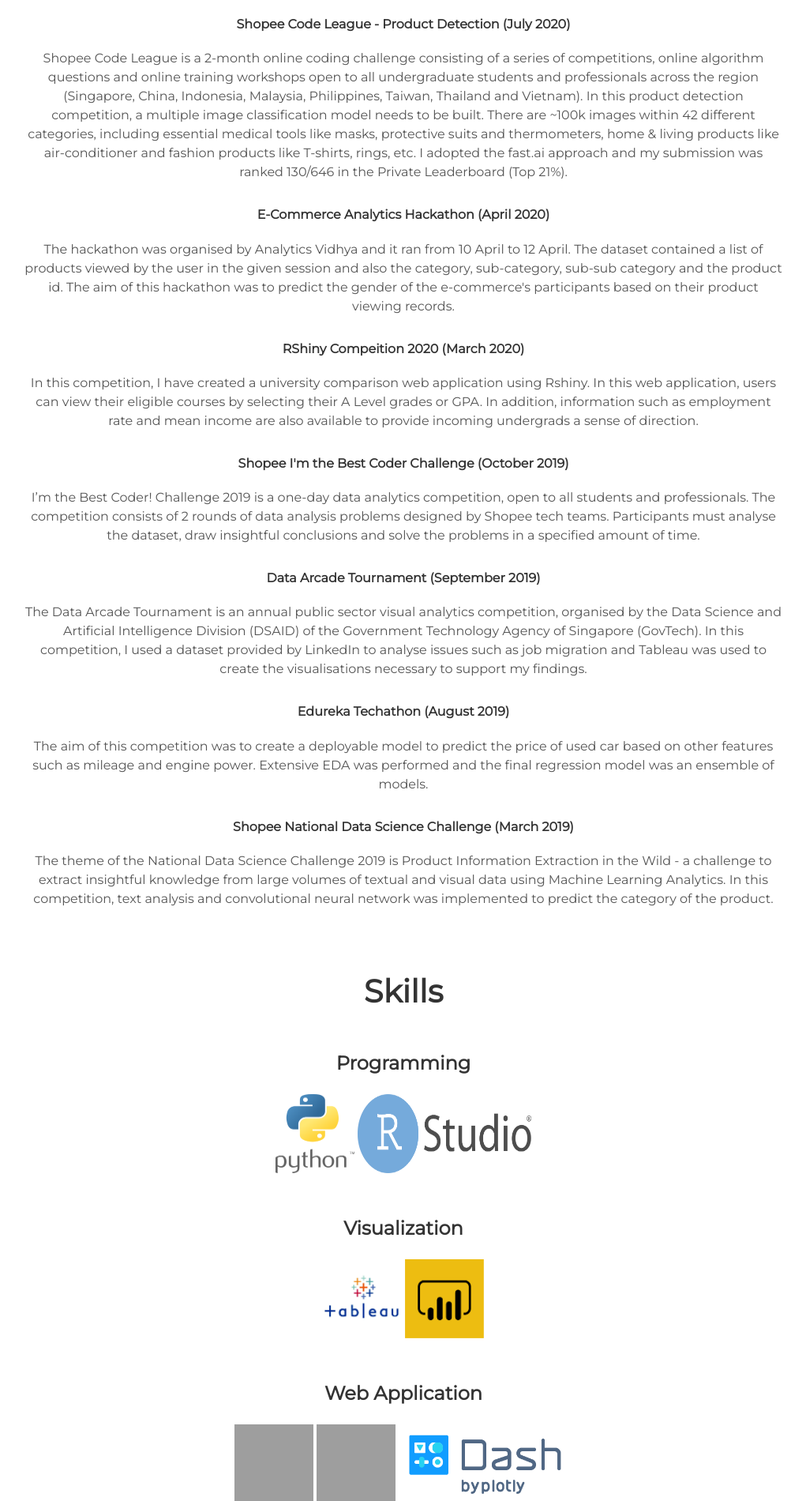
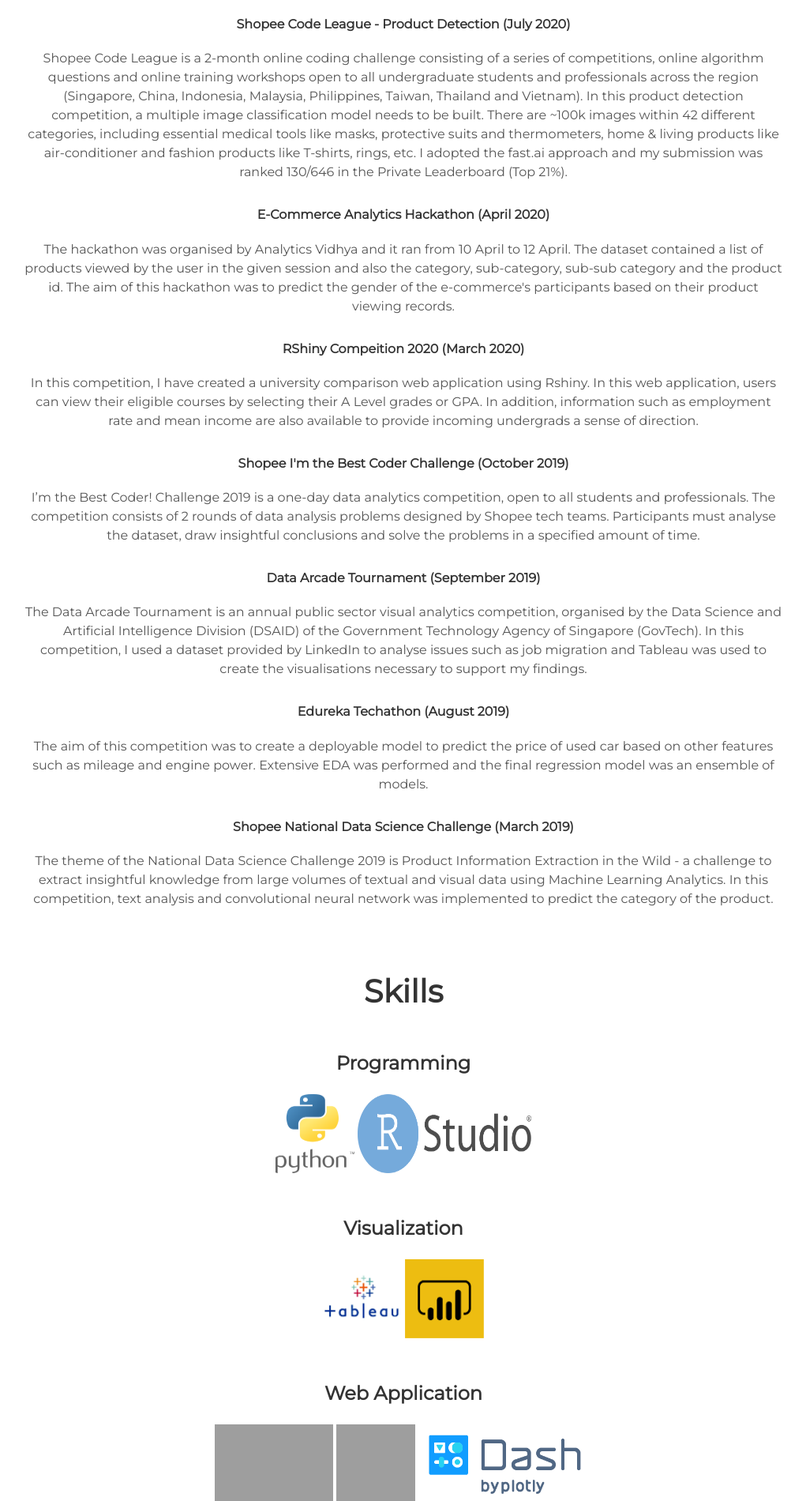
Before and after one commit to Joanna-Khek/joanna-khek.github.io, a Jekyll site: the page built from index.html, in a window 1280 px wide. Shown: the part 1739-3639 px from the top of the page at 79% size, without its empty margins (129-1150 px from the left). Built offline with Jekyll 4.4.1, drawn with Linux system fonts in a browser that asks for light colours; grey boxes are pictures that could not be loaded.

Commit message:
edit logo size

```diff
--- a/_includes/skills.html
+++ b/_includes/skills.html
@@ -14,7 +14,7 @@
 
   <div class="tech">
     <h3>Web Application</h3>
-    <img src="/assets/img/flask.png" alt="logo" style="width:100px; height:100px;"/>
+    <img src="/assets/img/flask.png" alt="logo" style="width:150px; height:100px;"/>
     <img src="/assets/img/Rshiny.png" alt="logo" style="width:100px; height:100px;"/>
     <img src="/assets/img/dash-logo-by-plotly-stripe.png" alt="logo" style="width:220px; height:100px;"/>
   </div>
```
